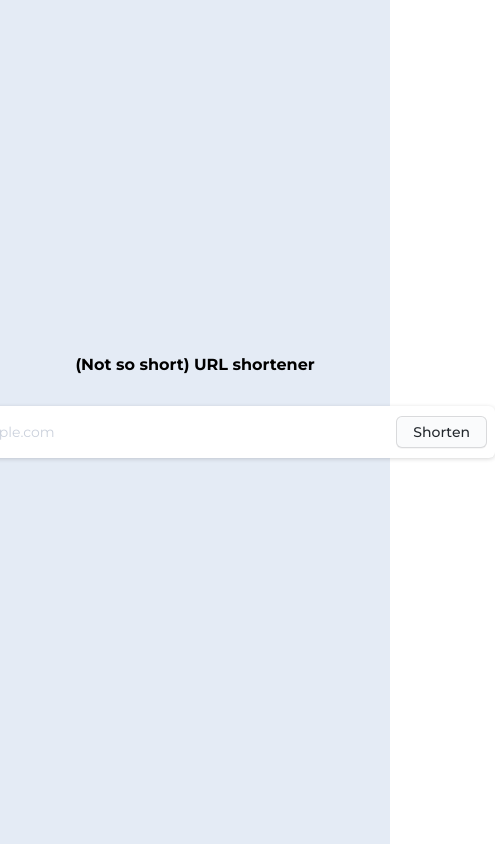
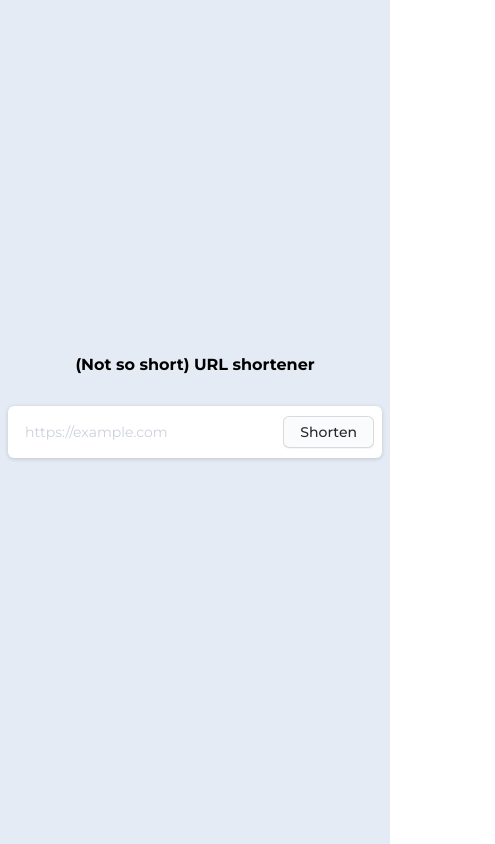
Before and after one commit to codewithji/serverless-url-shortener, a React (Vite) app in the folder frontend/: page / in a window 390 px wide. Shown: the whole page, 495 px wide, since content can reach past the window. Built offline with nearby package versions, Linux system fonts and the light colour scheme; no server answers; the HTML template or start-up script is replaced by a standard one.

Commit message:
add loader, refactor, and clean up frontend code

```diff
--- a/frontend/src/components/buttons/CopyIconButton/copyIconButton.module.scss
+++ b/frontend/src/components/buttons/CopyIconButton/copyIconButton.module.scss
@@ -1,3 +1,3 @@
 .copyButton {
-  margin-left: 0.5rem;
+  margin-left: 1rem !important;
 }
--- a/frontend/src/components/buttons/PrimaryButton/primaryButton.module.scss
+++ b/frontend/src/components/buttons/PrimaryButton/primaryButton.module.scss
@@ -1,3 +1,6 @@
+$primary-color: #3490ff;
+$active-color: #2e81e5;
+
 .primaryButton {
   margin-left: 0.5rem;
   appearance: none;
@@ -13,43 +16,17 @@
   font-size: 14px;
   font-weight: 500;
   padding: 6px 16px;
-  position: relative;
-  transition: background-color 0.2s cubic-bezier(0.3, 0, 0.5, 1);
-  user-select: none;
-  -webkit-user-select: none;
-  touch-action: manipulation;
-  vertical-align: middle;
-  white-space: nowrap;
-  word-wrap: break-word;
+  transition: all .3s ease-in;
 }
 
 .primaryButton:hover {
-  background-color: #f3f4f6;
+  background-color: $primary-color;
+  color: #fff;
   text-decoration: none;
   transition-duration: 0.1s;
 }
 
-.primaryButton:disabled {
-  background-color: #fafbfc;
-  border-color: rgba(27, 31, 35, 0.15);
-  color: #959da5;
-  cursor: default;
-}
-
 .primaryButton:active {
-  background-color: #edeff2;
-  box-shadow: rgba(225, 228, 232, 0.2) 0 1px 0 inset;
+  background-color: $active-color;
   transition: none 0s;
 }
-
-.primaryButton:focus {
-  outline: 1px transparent;
-}
-
-.primaryButton:before {
-  display: none;
-}
-
-.primaryButton:-webkit-details-marker {
-  display: none;
-}
--- a/frontend/src/pages/Home/home.module.scss
+++ b/frontend/src/pages/Home/home.module.scss
@@ -1,6 +1,7 @@
 $home-background-color: #e4ebf5;
 $input-focus-color: #678efe;
 $input-placeholder-color: #cbd1dc;
+$loading-color: #3490ff;
 
 .home {
   min-height: 100vh;
@@ -24,9 +25,27 @@ $input-placeholder-color: #cbd1dc;
   align-items: center;
   box-shadow: rgba(0, 0, 0, 0.16) 0px 1px 4px;
   border-radius: 6px;
+  position: relative;
+
+  @media only screen and (max-width: 600px) {
+    width: calc(100% - 1rem);
   }
 
-.urlInput {
+  .loaderContainer {
+    position: absolute;
+    padding-left: 0.5rem;
+    width: calc(100% - 7.5rem);
+  }
+
+  .loader {
+    background: transparent;
+  }
+
+  .loader > * {
+    background-color: $loading-color !important;
+  }
+
+  input {
     border: none;
     margin: 0;
     padding: 0.5rem 1rem;
@@ -40,19 +59,31 @@ $input-placeholder-color: #cbd1dc;
     padding-left: 0.5rem;
 
     &::placeholder {
-    color: $input-placeholder-color
+      color: $input-placeholder-color;
     }
     &:focus {
       outline: none;
       border-color: $input-focus-color;
     }
   }
+}
 
 .feedbackContainer {
   margin-top: 2rem;
 
+  @media only screen and (max-width: 700px) {
+    width: calc(100% - 1rem);
+  }
+
   .successAlert {
     display: flex;
+    align-items: center;
+
+  }
+
+  .successAlertContent {
+    display: flex;
+    justify-content: space-between;
     align-items: center;
   }
 
--- a/frontend/src/pages/Home/index.tsx
+++ b/frontend/src/pages/Home/index.tsx
@@ -1,5 +1,5 @@
 import { useState, ChangeEvent, FC } from "react";
-import { Alert } from "@mui/material";
+import { Alert, Box, LinearProgress } from "@mui/material";
 import axios from "axios";
 
 import PrimaryButton from "../../components/buttons/PrimaryButton";
@@ -10,6 +10,7 @@ const Home: FC = () => {
   const [url, setUrl] = useState<string>("");
   const [shortUrl, setShortUrl] = useState<string | null>(null);
   const [error, setError] = useState<string>("");
+  const [loading, setLoading] = useState<boolean>(false);
 
   const shortUrlEndpoint = import.meta.env.VITE_SHORT_URL_ENDPOINT;
 
@@ -19,6 +20,7 @@ const Home: FC = () => {
 
   const handleClick = async (): Promise<void> => {
     try {
+      setLoading(true);
       const res = await axios.post<{ shortUrl: string }>(shortUrlEndpoint, {
         url,
       });
@@ -26,9 +28,12 @@ const Home: FC = () => {
       setShortUrl(res.data.shortUrl);
       setError("");
     } catch (err) {
+      setShortUrl("");
       setError(
         "Error occurred while attempting to shorten URL. Please try again later."
       );
+    } finally {
+      setLoading(false);
     }
   };
 
@@ -45,17 +50,24 @@ const Home: FC = () => {
           placeholder="https://example.com"
         />
 
+        {loading && (
+          <Box className={styles.loaderContainer}>
+            <LinearProgress className={styles.loader} />
+          </Box>
+        )}
+
         <PrimaryButton text="Shorten" handleClick={handleClick} />
       </div>
 
       <div className={styles.feedbackContainer}>
         {shortUrl && (
-          <Alert
-            severity="success"
-            className={styles.successAlert}
-          >
-            Here's your short URL: <span>{shortUrl}</span>
-            <CopyIconButton copyValue={shortUrl} />
+          <Alert severity="success" className={styles.successAlert}>
+            <div className={styles.successAlertContent}>
+              <div>
+                Here's your short URL: <span>{shortUrl}</span>
+              </div>
+              <CopyIconButton copyValue={shortUrl} />
+            </div>
           </Alert>
         )}
 
```
Lines whose indentation alone changed are shown as unchanged.
